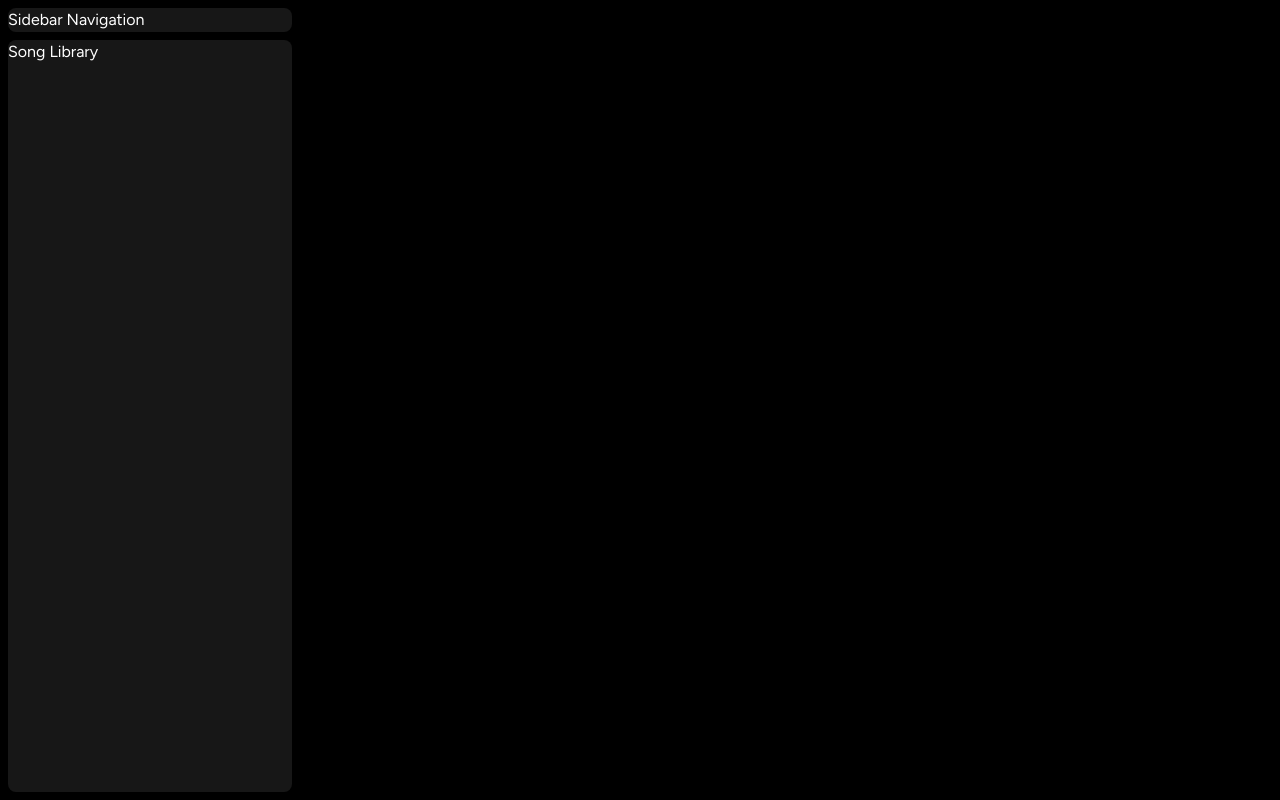
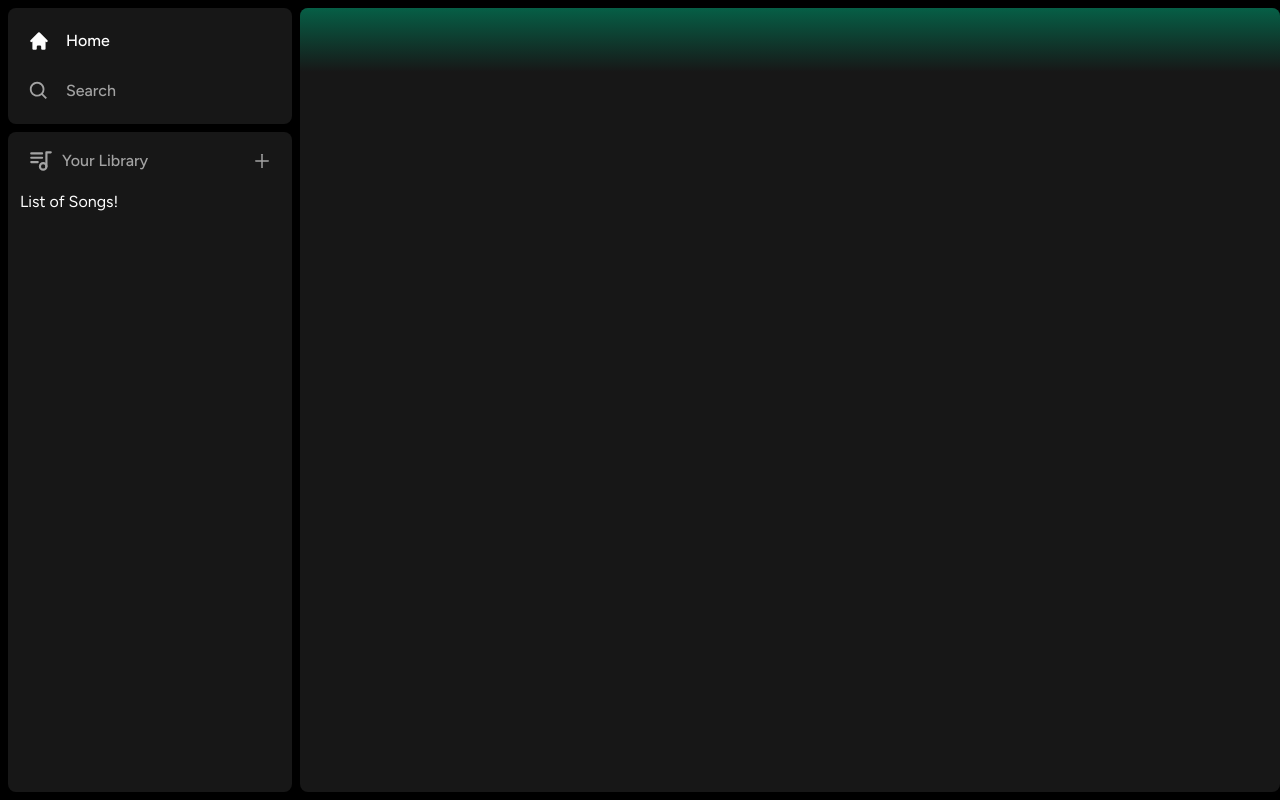
Before and after one commit to pqxglobal/spotify-clone, a Next.js app: page / in a window 1280 px wide. Built offline with nearby package versions, Linux system fonts and the light colour scheme.

Commit message:
🚧 33:56

```diff
--- a/app/(site)/page.tsx
+++ b/app/(site)/page.tsx
@@ -1,5 +1,18 @@
+import Header from "@/components/Header";
+
 export default function Home() {
   return (
-    <div className="text-green-500">Main Content</div>
+    <div className="
+      bg-neutral-900
+      rounded-lg
+      h-full
+      w-full
+      overflow-hidden
+      overflow-y-auto
+    ">
+      <Header>
+        Header
+      </Header>
+    </div>
   )
 }
--- /dev/null
+++ b/components/Header.tsx
@@ -0,0 +1,48 @@
+'use client'
+
+import { useRouter } from "next/navigation"
+import { twMerge } from "tailwind-merge"
+
+interface HeaderProps {
+  children: React.ReactNode
+  className?: string
+}
+
+const Header: React.FC<HeaderProps> = ({ children, className }) => {
+  const router = useRouter()
+
+  const handleLogout = () => {
+  // Handle logout in the future
+  }
+
+  return (
+    <div className={twMerge(`
+      h-fit
+      bg-gradient-to-b
+      from-emerald-800
+      p-6
+    `,
+      className
+    )}>
+      <div className="
+        w-full
+        mb-4
+        flex
+        items-center
+        justify-between
+      ">
+        <div className="
+          hidden
+          md:flex
+          gap-x-2
+          items-center
+        ">
+          <button>
+
+          </button>
+        </div>
+      </div>
+    </div>
+  )
+}
+export default Header
--- /dev/null
+++ b/components/Library.tsx
@@ -0,0 +1,41 @@
+'use client'
+
+import { TbPlaylist } from 'react-icons/tb'
+import { AiOutlinePlus } from 'react-icons/ai'
+
+const Library = () => {
+  const onClick = () => {
+    // Handle upload later
+  }
+
+  return (
+    <div className="flex flex-col">
+      <div className="flex items-center justify-between px-5 pt-4">
+        <div className="inline-flex items-center gap-x-2">
+          <TbPlaylist className='text-neutral-400' size={26} />
+          <p className='text-neutral-400 font-medium text-md'>Your Library</p>
+        </div>
+        <AiOutlinePlus
+          onClick={onClick}
+          size={20}
+          className='
+            text-neutral-400
+            cursor-pointer
+            hover:text-white
+            transition
+          '
+        />
+      </div>
+      <div className='
+        flex
+        flex-col
+        gap-y-2
+        mt-4
+        px-3
+      '>
+        List of Songs!
+      </div>
+    </div>
+  )
+}
+export default Library
--- a/components/Sidebar.tsx
+++ b/components/Sidebar.tsx
@@ -5,6 +5,8 @@ import { useMemo } from 'react'
 import { HiHome } from 'react-icons/hi'
 import { BiSearch } from 'react-icons/bi'
 import Box from './Box'
+import SidebarItem from './SidebarItem'
+import Library from './Library'
 
 interface SidebarProps {
   children: React.ReactNode
@@ -35,12 +37,28 @@ const Sidebar: React.FC<SidebarProps> = ({ children }) => {
     <div className="flex h-full">
       <div className="hidden md:flex flex-col gap-y-2 bg-black h-full w-[300px] p-2">
         <Box>
-          Sidebar Navigation
+          <div
+            className="
+              flex
+              flex-col
+              gap-y-4
+              px-5
+              py-4
+            "
+          >
+            {routes.map(item => (
+              <SidebarItem
+                key={item.label}
+                {...item}
+              />
+            ))}
+          </div>
         </Box>
-        <Box className='overflow-y-auto h-full'>
-          Song Library
-        </Box>
+        <Box className="overflow-y-auto h-full"><Library /></Box>
       </div>
+      <main className='h-full flex-1 overflow-y-auto py-2'>
+        {children}
+      </main>
     </div>
   )
 }
--- /dev/null
+++ b/components/SidebarItem.tsx
@@ -0,0 +1,40 @@
+import Link from 'next/link'
+import { IconType } from 'react-icons'
+import { twMerge } from 'tailwind-merge'
+
+interface SidebarItemProps {
+  icon: IconType
+  label: string
+  active?: Boolean
+  href: string
+}
+
+const SidebarItem: React.FC<SidebarItemProps> = ({ icon: Icon, label, active, href }) => {
+  return (
+    <Link
+      href={href}
+      className={twMerge(
+        `
+    flex
+    flex-row
+    h-auto
+    items-center
+    w-full
+    gap-x-4
+    text-md
+    font-medium
+    cursor-pointer
+    hover:text-white
+    transition
+    text-neutral-400
+    py-1
+  `,
+        active && 'text-white'
+      )}
+    >
+      <Icon size={26}/>
+      <p className='truncate w-full'>{label}</p>
+    </Link>
+  )
+}
+export default SidebarItem
```
